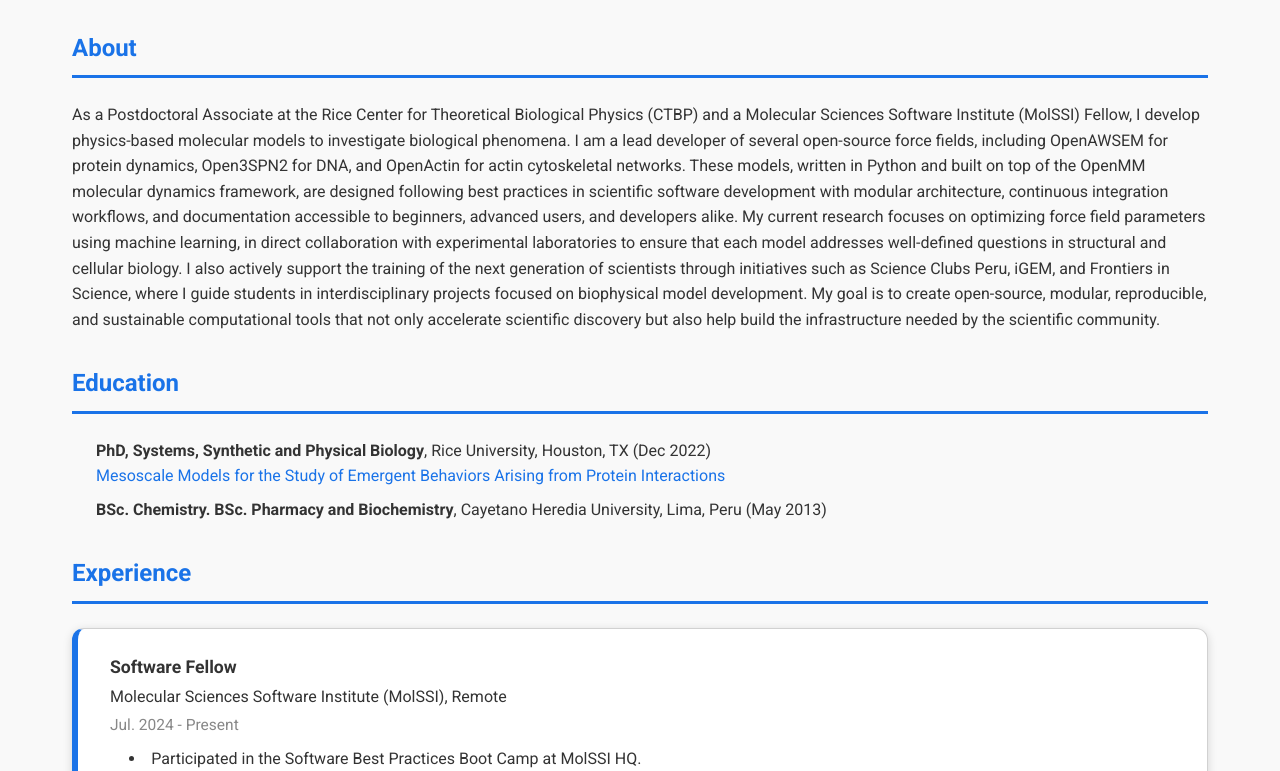
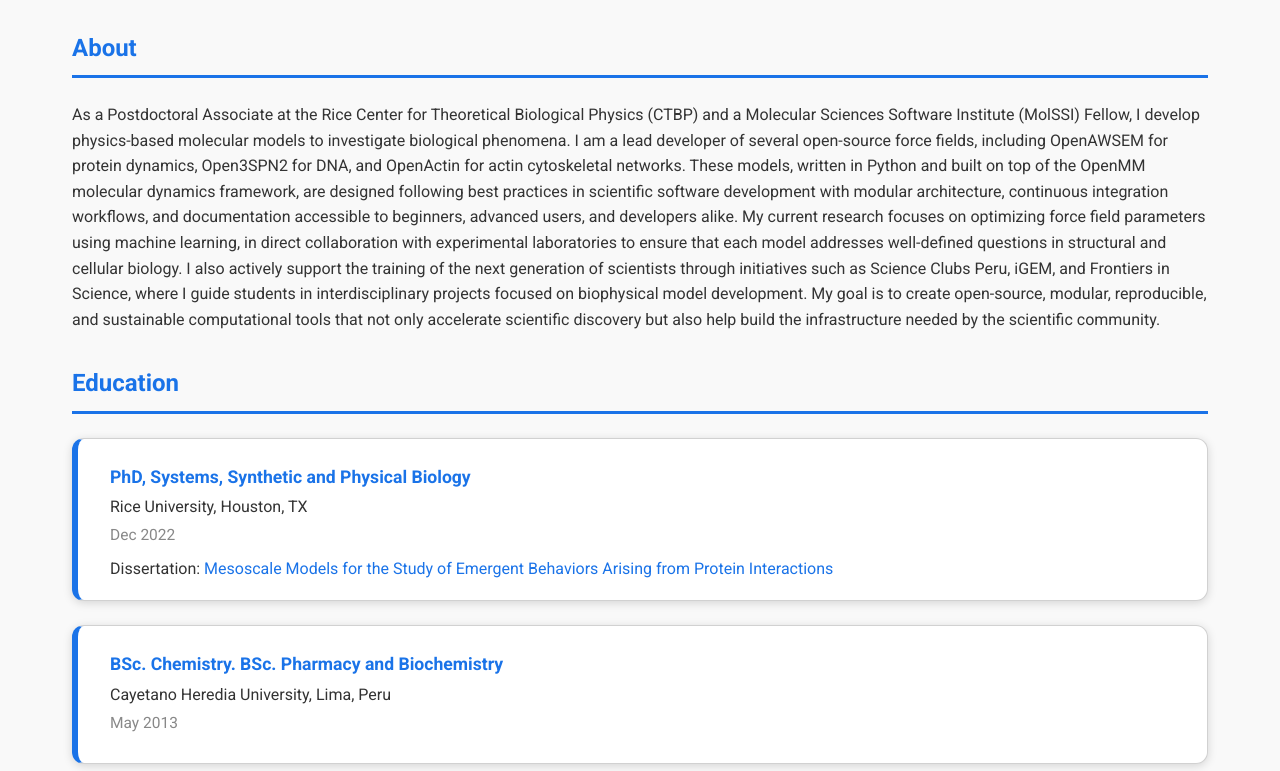
Before and after one commit to cabb99/cabb99.github.io, a plain HTML site: page index.html in a window 1280 px wide. Shown: the part 181-952 px from the top of the page. Drawn offline with nearby package versions, Linux system fonts and the light colour scheme.

Commit message:
Changes education section to cards

```diff
--- a/script.js
+++ b/script.js
@@ -123,20 +123,41 @@ document.addEventListener('DOMContentLoaded', () => {
             break;
           }
           case 'education': {
-            const li = document.createElement('li');
-            let degreeTitle = `<strong>${entry.degree[lang]}</strong>, ${entry.institution} (${entry.date})`;
-            if (entry.dissertation) {
-              const diss = entry.dissertation;
-              let dissTitle = diss.title[lang] || diss.title.en;
-              if (diss.url) {
-                dissTitle = `<a class="dissertation-link" href="${diss.url}" target="_blank">${dissTitle}</a>`;
+            // Remove any existing .education-list
+            let eduList = secEl.querySelector('.education-list');
+            if (eduList) eduList.remove();
+            eduList = document.createElement('div');
+            eduList.className = 'education-list';
+            (sectionsCfg.education.entries || []).forEach(entry => {
+              const card = document.createElement('div');
+              card.className = 'education-card';
+              let degree = entry.degree[lang] || entry.degree.en || entry.degree;
+              let inst = entry.institution;
+              let date = entry.date;
+              let diss = '';
+              if (entry.dissertation && entry.dissertation.title) {
+                let dissTitle = entry.dissertation.title[lang] || entry.dissertation.title.en || entry.dissertation.title;
+                if (entry.dissertation.url) {
+                  diss = `<span class="edu-diss">Dissertation: <a class="dissertation-link" href="${entry.dissertation.url}" target="_blank">${dissTitle}</a></span>`;
+                } else {
+                  diss = `<span class="edu-diss">Dissertation: ${dissTitle}</span>`;
+                }
+              } else if (entry.details && entry.details[lang]) {
+                diss = `<span class="edu-diss">${entry.details[lang]}</span>`;
               }
-              degreeTitle += `<br><span class="dissertation-title">${dissTitle}</span>`;
-            } else if (entry.details) {
-              degreeTitle += `<br>${entry.details[lang]}`;
-            }
-            li.innerHTML = degreeTitle;
-            list.appendChild(li);
+              card.innerHTML = `
+                <span class="edu-degree">${degree}</span>
+                <span class="edu-inst">${inst}</span>
+                <span class="edu-date">${date}</span>
+                ${diss}
+              `;
+              eduList.appendChild(card);
+            });
+            // Remove all children except h2
+            Array.from(secEl.children).forEach(child => {
+              if (child.tagName !== 'H2') secEl.removeChild(child);
+            });
+            secEl.appendChild(eduList);
             break;
           }
           case 'experience': {
--- a/style.css
+++ b/style.css
@@ -605,6 +605,62 @@ ul li::before {
 }
 
 /* =========================
+   Education Section
+   ========================= */
+.education-list {
+  display: flex;
+  flex-direction: column;
+  gap: 1.5rem;
+  margin: 0;
+  padding: 0;
+}
+.education-card {
+  background: var(--secondary-color);
+  border: 1.5px solid var(--border-color);
+  border-left: 6px solid var(--primary-color);
+  border-radius: 12px;
+  box-shadow: 0 2px 10px var(--shadow-color);
+  padding: 1.5rem 1.5rem 1.2rem 2rem;
+  transition: box-shadow 0.2s, border-color 0.2s;
+  position: relative;
+}
+.education-card:hover {
+  box-shadow: 0 6px 18px var(--shadow-color);
+  border-color: #004080;
+}
+.education-card .edu-degree {
+  font-size: 1.1rem;
+  font-weight: 700;
+  color: var(--primary-color);
+  margin-bottom: 0.2rem;
+  display: block;
+}
+.education-card .edu-inst {
+  font-size: 1rem;
+  color: var(--text-color);
+  font-weight: 500;
+  margin-bottom: 0.2rem;
+  display: block;
+}
+.education-card .edu-date {
+  font-size: 0.97rem;
+  color: #888;
+  margin-bottom: 0.5rem;
+  display: block;
+}
+.education-card .edu-diss {
+  font-size: 1rem;
+  color: var(--text-color);
+  margin-top: 0.3rem;
+  display: block;
+}
+@media (max-width: 700px) {
+  .education-card {
+    padding: 1rem 0.7rem 1rem 1rem;
+  }
+}
+
+/* =========================
    Responsive Styles
    ========================= */
 
```
